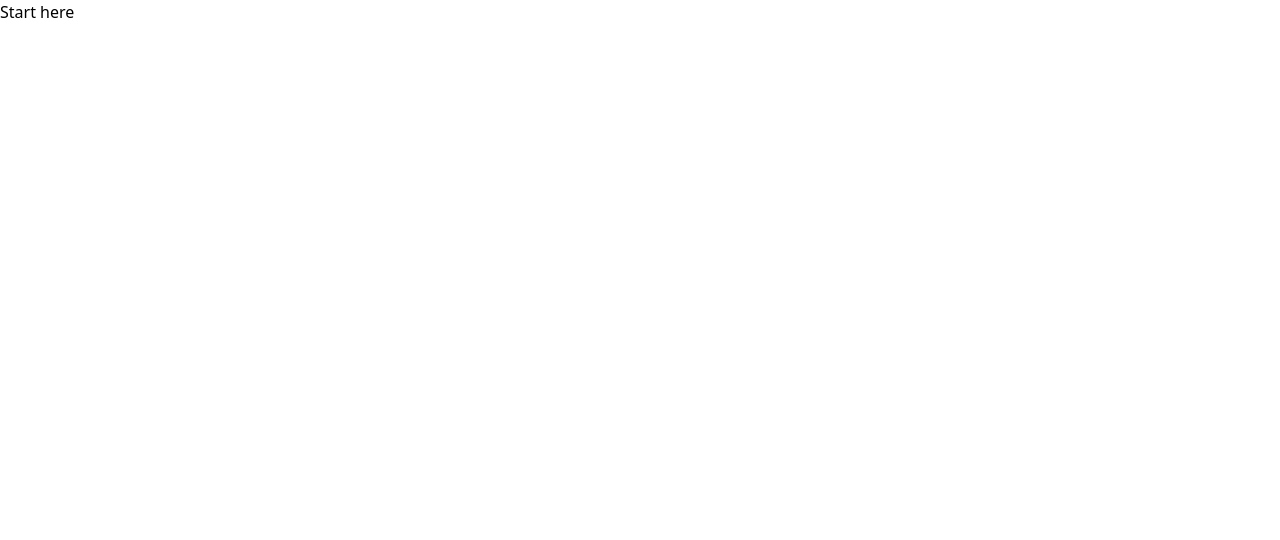
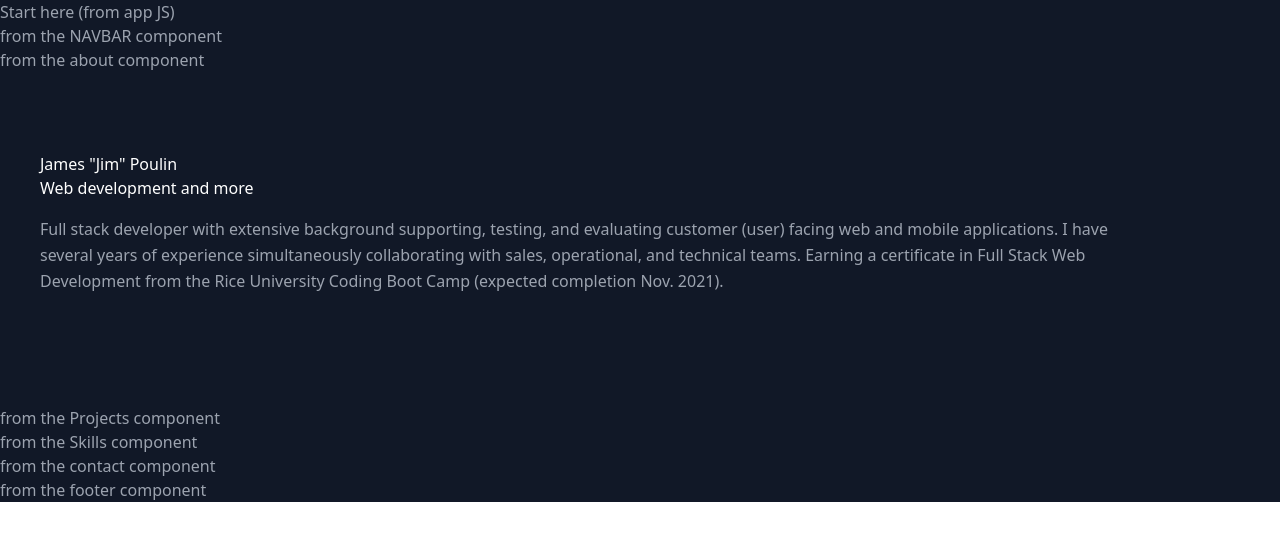
Before and after one commit to jpoulin587/jpoulin-portfolio, a React (Create React App) app: page / in a window 1280 px wide. Shown: the top 540 px of the page. Built offline with nearby package versions, Linux system fonts and the light colour scheme.

Commit message:
working on about section

```diff
--- a/src/App.js
+++ b/src/App.js
@@ -9,9 +9,9 @@ import Footer from "./components/Footer";
 
 export default function App() {
   return (
-    <main>
+    <main className="text-gray-400 bg-gray-900 body-font">
 
-      <p>Start here</p>
+      <p>Start here (from app JS)</p>
       <Navbar />
       <About />
       <Projects />
--- a/src/components/About.js
+++ b/src/components/About.js
@@ -2,9 +2,37 @@ import React from 'react'
 
 const About = () => {
     return (
-        <div>
+        <section id="about">
+            <p>from the about component</p>
+                <div className="container mx-auto flex px-10 py-20 md:flex-row flex-col items-center">
+                   <div className="lg:flex-grow md:w-1/2 lg:pr-24 md:pr-16 flex flex-col md:items-start md:text-left md:mb-0 items-center text-center">
+                       <h1 className="title-font ms:text-4x1 text-3x1 mb-4 font-medium text-white">
+                       James "Jim" Poulin
+                       <br/>
+                       Web development and more
+                        </h1>
+                        <p className="mb-8 leading-relaxed">
+                        Full stack developer with extensive background supporting, testing, and evaluating customer (user) facing web and mobile applications.  I have several years of experience simultaneously collaborating with sales, operational, and technical teams.  Earning a certificate in Full Stack Web Development from the Rice University Coding Boot Camp (expected completion Nov. 2021).
+                        </p>
+                        <div className>
 
-        </div>
+
+                        </div>
+
+
+
+                   </div>
+
+
+                </div>
+
+
+
+
+
+
+
+        </section>
     )
 }
 
--- a/src/components/Contact.js
+++ b/src/components/Contact.js
@@ -3,7 +3,7 @@ import React from 'react'
 const Contact = () => {
     return (
         <div>
-
+           <p>from the contact component</p>
         </div>
     )
 }
--- a/src/components/Footer.js
+++ b/src/components/Footer.js
@@ -3,7 +3,7 @@ import React from 'react'
 const Footer = () => {
     return (
         <div>
-
+           <p>from the footer component</p>
         </div>
     )
 }
--- a/src/components/Navbar.js
+++ b/src/components/Navbar.js
@@ -3,7 +3,7 @@ import React from 'react'
 const Navbar = () => {
     return (
         <div>
-
+            <p>from the NAVBAR component</p>
         </div>
     )
 }
--- a/src/components/Projects.js
+++ b/src/components/Projects.js
@@ -3,7 +3,7 @@ import React from 'react'
 const Projects = () => {
     return (
         <div>
-
+           <p>from the Projects component</p>
         </div>
     )
 }
--- a/src/components/Skills.js
+++ b/src/components/Skills.js
@@ -3,7 +3,7 @@ import React from 'react'
 const Skills = () => {
     return (
         <div>
-
+           <p>from the Skills component</p>
         </div>
     )
 }
```
